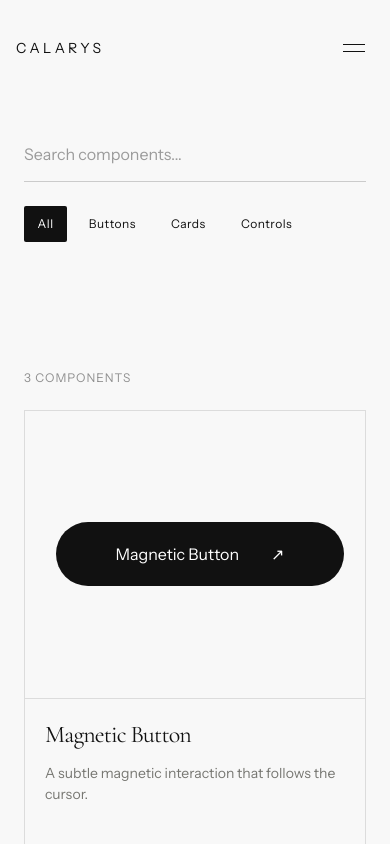
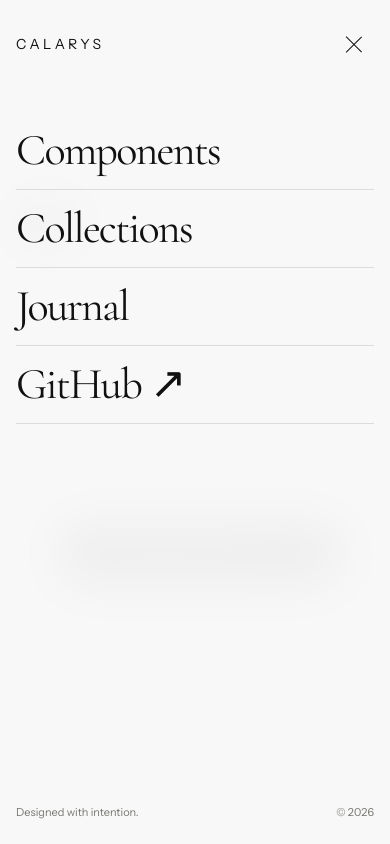
Before and after one commit to tizianocarranza/calarys, a Next.js app: page /components in a window 390 px wide. Both pictures are taken after a click on the button "Open menu". Shown: the top 844 px of the page. Built offline with nearby package versions, Linux system fonts and the light colour scheme.

Commit message:
Implement small screens navabar menu

```diff
--- a/src/shared/components/navbar/navbar.module.css
+++ b/src/shared/components/navbar/navbar.module.css
@@ -4,7 +4,6 @@
   z-index: 100;
 
   padding: 2.5rem 2rem 0;
-
 }
 
 .inner {
@@ -17,12 +16,11 @@
   min-height: 2rem;
   max-width: 80rem;
   margin-inline: auto;
-
 }
 
 .logo {
   position: absolute;
-  z-index: 2;
+  z-index: 102;
   left: 0;
 
   color: inherit;
@@ -33,6 +31,10 @@
 
   transform: none;
 }
+
+/* ---------------------------------- */
+/* Desktop links                      */
+/* ---------------------------------- */
 
 .links {
   grid-column: 2;
@@ -59,6 +61,10 @@
   color: rgb(0 0 0);
 }
 
+/* ---------------------------------- */
+/* Search                             */
+/* ---------------------------------- */
+
 .search {
   grid-column: 3;
   justify-self: end;
@@ -84,6 +90,23 @@
 
   opacity: 1;
   transform: none;
+
+  transition:
+    background 250ms ease,
+    transform 250ms ease;
+}
+
+.search:hover {
+  background: rgb(238 238 238);
+}
+
+.search:active {
+  transform: scale(0.98);
+}
+
+.search:focus-visible {
+  outline: 1px solid currentColor;
+  outline-offset: 3px;
 }
 
 .kbd {
@@ -100,13 +123,22 @@
   border-radius: 0.35rem;
 }
 
+/* ---------------------------------- */
+/* Menu button                        */
+/* ---------------------------------- */
+
 .menuButton {
+  position: relative;
+  z-index: 102;
+
   display: none;
 
   width: 2.5rem;
   height: 2.5rem;
 
   padding: 0;
+
+  color: inherit;
 
   background: transparent;
   border: 0;
@@ -115,26 +147,163 @@
 }
 
 .menuButton span {
+  position: absolute;
+  left: 50%;
+
   display: block;
 
   width: 1.4rem;
   height: 1px;
 
-  margin-inline: auto;
+  background: currentColor;
 
-  background: currentColor;
+  transition:
+    top 400ms cubic-bezier(0.22, 1, 0.36, 1),
+    transform 400ms cubic-bezier(0.22, 1, 0.36, 1);
 }
 
-.menuButton span+span {
-  margin-top: 0.35rem;
+.menuButton span:first-child {
+  top: calc(50% - 0.2rem);
+
+  transform: translateX(-50%);
+}
+
+.menuButton span:last-child {
+  top: calc(50% + 0.2rem);
+
+  transform: translateX(-50%);
+}
+
+.navbar[data-menu-open="true"] .menuButton span:first-child {
+  top: 50%;
+
+  transform: translateX(-50%) rotate(45deg);
+}
+
+.navbar[data-menu-open="true"] .menuButton span:last-child {
+  top: 50%;
+
+  transform: translateX(-50%) rotate(-45deg);
 }
 
 /* ---------------------------------- */
-/* Hero transition                    */
+/* Mobile menu overlay                */
 /* ---------------------------------- */
+
+.menu {
+  position: fixed;
+  z-index: 100;
+  inset: 0;
+
+  display: none;
+
+  background: rgb(248 248 248 / 96%);
+  backdrop-filter: blur(1.5rem);
+
+  visibility: hidden;
+  opacity: 0;
+
+  pointer-events: none;
+
+  transition:
+    opacity 400ms ease,
+    visibility 400ms;
+}
+
+.menu[data-open="true"] {
+  visibility: visible;
+  opacity: 1;
+
+  pointer-events: auto;
+}
+
+.menuInner {
+  display: flex;
+  flex-direction: column;
+  justify-content: space-between;
+
+  width: 100%;
+  height: 100%;
+
+  padding: 8rem 1.5rem 2rem;
+}
+
+.menuLinks {
+  display: flex;
+  flex-direction: column;
+}
+
+.menuLinks a {
+  padding-block: 1.25rem;
+
+  color: inherit;
+  font-family: var(--font-serif);
+  font-size: clamp(2.75rem, 9vw, 5rem);
+  font-weight: 400;
+  line-height: 0.95;
+  letter-spacing: -0.04em;
+  text-decoration: none;
+
+  border-bottom: 1px solid rgb(17 17 17 / 12%);
+
+  opacity: 0;
+  transform: translateY(1rem);
+
+  transition:
+    opacity 500ms cubic-bezier(0.22, 1, 0.36, 1),
+    transform 500ms cubic-bezier(0.22, 1, 0.36, 1),
+    color 250ms ease;
+}
+
+.menu[data-open="true"] .menuLinks a {
+  opacity: 1;
+  transform: translateY(0);
+
+  transition-delay: calc(100ms + var(--index) * 60ms);
+}
+
+.menuLinks a:hover {
+  color: rgb(90 90 90);
+}
+
+.menuLinks a > span:last-child {
+  font-family: var(--font-serif);
+  font-size: clamp(2.75rem, 9vw, 5rem);
+  font-weight: 400;
+  line-height: 0.95;
+  letter-spacing: -0.04em;
+}
+
+.menuFooter {
+  display: flex;
+  align-items: flex-end;
+  justify-content: space-between;
+  gap: 2rem;
+
+  color: var(--muted);
+  font-size: 0.75rem;
+
+  opacity: 0;
+  transform: translateY(0.5rem);
+
+  transition:
+    opacity 400ms ease 350ms,
+    transform 400ms ease 350ms;
+}
+
+.menu[data-open="true"] .menuFooter {
+  opacity: 1;
+  transform: translateY(0);
+}
+
+/* ---------------------------------- */
+/* Landing hero transition            */
+/* ---------------------------------- */
+
 @media (min-width: 1051px) {
   .navbar[data-variant="landing"] .logo {
     left: 50%;
+
     transform: translateX(-50%);
 
     animation: position-logo linear both;
@@ -161,12 +330,17 @@
   }
 }
 
+/* ---------------------------------- */
+/* Animations                         */
+/* ---------------------------------- */
 
 @keyframes position-logo {
   0% {
     left: 50%;
+
+    letter-spacing: 0.25em;
+
     transform: translateX(-50%);
-    letter-spacing: 0.25em;
   }
 
   35% {
@@ -175,13 +349,16 @@
 
   65% {
     left: 20%;
+
     letter-spacing: 0.4em;
   }
 
   100% {
     left: 0;
+
+    letter-spacing: 0.25em;
+
     transform: translateX(0);
-    letter-spacing: 0.25em;
   }
 }
 
@@ -200,18 +377,21 @@
 @keyframes reveal-search {
   from {
     opacity: 0;
+
     transform: translateY(-0.4rem);
   }
 
   to {
     opacity: 1;
+
     transform: translateY(0);
   }
 }
 
 /* ---------------------------------- */
-/* Mobile / compact navbar            */
+/* Tablet / mobile navbar             */
 /* ---------------------------------- */
+
 @media (max-width: 1050px) {
   .navbar {
     padding: 1.75rem 1.5rem 0;
@@ -228,8 +408,10 @@
   }
 
   .logo {
-    position: static;
+    position: relative;
     left: auto;
+
+    flex: 0 0 auto;
 
     font-size: 1rem;
     letter-spacing: 0.25em;
@@ -246,15 +428,9 @@
     display: block;
     flex: 0 0 auto;
   }
-}
 
-@media (max-width: 480px) {
-  .navbar {
-    padding-inline: 1rem;
-  }
-
-  .logo {
-    font-size: 0.875rem;
+  .menu {
+    display: block;
   }
 }
 
@@ -264,11 +440,32 @@
 
 @media (max-width: 480px) {
   .navbar {
-    padding-inline: 1rem;
+    padding: 1.5rem 1rem 0;
   }
 
   .logo {
     font-size: 0.875rem;
+  }
+
+  .menuInner {
+    padding: 7rem 1rem 1.5rem;
+  }
+
+  .menuLinks a {
+    grid-template-columns: 2rem 1fr;
+    gap: 0.5rem;
+
+    padding-block: 1.1rem;
+  }
+
+  .menuLinks a > span:last-child {
+    font-size: clamp(2.5rem, 12vw, 4rem);
+  }
+
+  .menuFooter {
+    gap: 1rem;
+
+    font-size: 0.6875rem;
   }
 }
 
@@ -279,6 +476,7 @@
 @supports not (animation-timeline: scroll()) {
   .navbar[data-variant="landing"] .logo {
     left: 0;
+
     transform: none;
   }
 
@@ -289,6 +487,7 @@
 
   .navbar[data-variant="landing"] .search {
     opacity: 1;
+
     transform: none;
   }
 }
@@ -298,7 +497,6 @@
 /* ---------------------------------- */
 
 @media (prefers-reduced-motion: reduce) {
-
   .navbar[data-variant="landing"] .logo,
   .navbar[data-variant="landing"] .links,
   .navbar[data-variant="landing"] .search {
@@ -307,6 +505,7 @@
 
   .navbar[data-variant="landing"] .logo {
     left: 0;
+
     transform: none;
   }
 
@@ -317,6 +516,14 @@
 
   .navbar[data-variant="landing"] .search {
     opacity: 1;
+
     transform: none;
   }
+
+  .menu,
+  .menuButton span,
+  .menuLinks a,
+  .menuFooter {
+    transition-duration: 0.01ms;
+  }
 }
--- a/src/shared/components/navbar/navbar.tsx
+++ b/src/shared/components/navbar/navbar.tsx
@@ -1,40 +1,92 @@
 "use client";
 
 import Link from "next/link";
+import { usePathname } from "next/navigation";
+import { useState } from "react";
+
 import styles from "./navbar.module.css";
-import { usePathname } from "next/navigation";
 
 export function Navbar() {
   const pathname = usePathname();
   const isLanding = pathname === "/";
 
+  const [menuOpen, setMenuOpen] = useState(false);
+
+  const links = [
+    { label: "Components", href: "/components" },
+    { label: "Collections", href: "/collections" },
+    { label: "Journal", href: "/journal" },
+    { label: "GitHub ↗", href: "https://github.com" },
+  ];
+
+  const handleMenuClick = () => {
+    setMenuOpen((current) => !current);
+  };
+
+  const handleLinkClick = () => {
+    setMenuOpen(false);
+  };
+
   return (
     <nav
       className={styles.navbar}
       data-variant={isLanding ? "landing" : "default"}
+      data-menu-open={menuOpen}
     >
       <div className={styles.inner}>
-        <Link href="/" className={styles.logo}>
+        <Link href="/" className={styles.logo} onClick={handleLinkClick}>
           CALARYS
         </Link>
 
         <div className={styles.links}>
-          <Link href="/components">Components</Link>
-          <Link href="/collections">Collections</Link>
-          <Link href="/journal">Journal</Link>
-          <Link href="https://github.com">GitHub ↗</Link>
+          {links.map(({ label, href }) => (
+            <Link href={href} key={label}>
+              {label}
+            </Link>
+          ))}
         </div>
 
-        <button className={styles.search}>
+        <button className={styles.search} type="button">
           <span>Search</span>
-
           <kbd className={styles.kbd}>⌘K</kbd>
         </button>
 
-        <button className={styles.menuButton} aria-label="Open menu">
+        <button
+          className={styles.menuButton}
+          type="button"
+          aria-label={menuOpen ? "Close menu" : "Open menu"}
+          aria-expanded={menuOpen}
+          onClick={handleMenuClick}
+        >
           <span />
           <span />
         </button>
+
+        <div
+          className={styles.menu}
+          data-open={menuOpen}
+          aria-hidden={!menuOpen}
+        >
+          <div className={styles.menuInner}>
+            <div className={styles.menuLinks}>
+              {links.map(({ label, href }, index) => (
+                <Link
+                  href={href}
+                  key={label}
+                  onClick={handleLinkClick}
+                  style={{ "--index": index } as React.CSSProperties}
+                >
+                  {label}
+                </Link>
+              ))}
+            </div>
+
+            <div className={styles.menuFooter}>
+              <span>Designed with intention.</span>
+              <span>© 2026</span>
+            </div>
+          </div>
+        </div>
       </div>
     </nav>
   );
```
